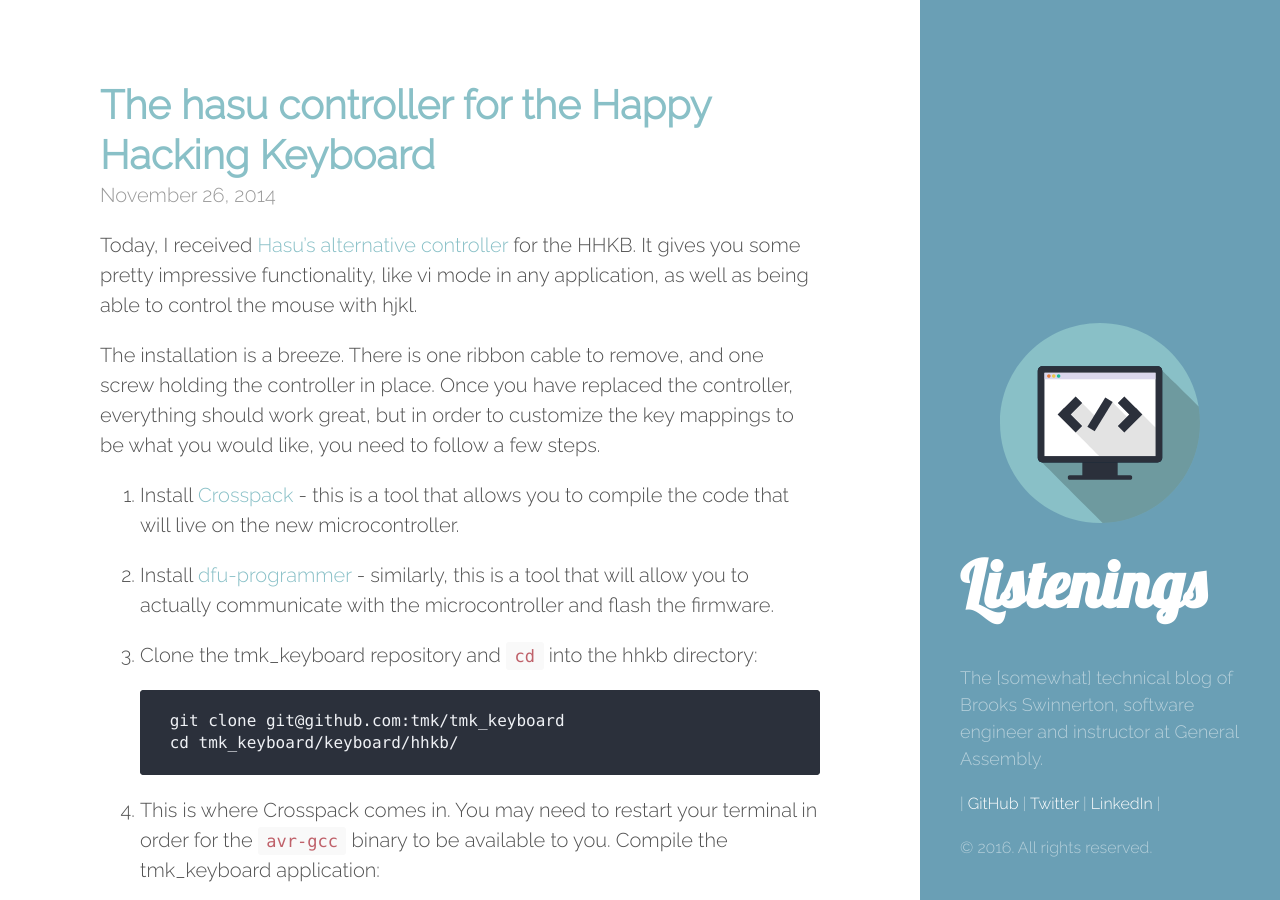
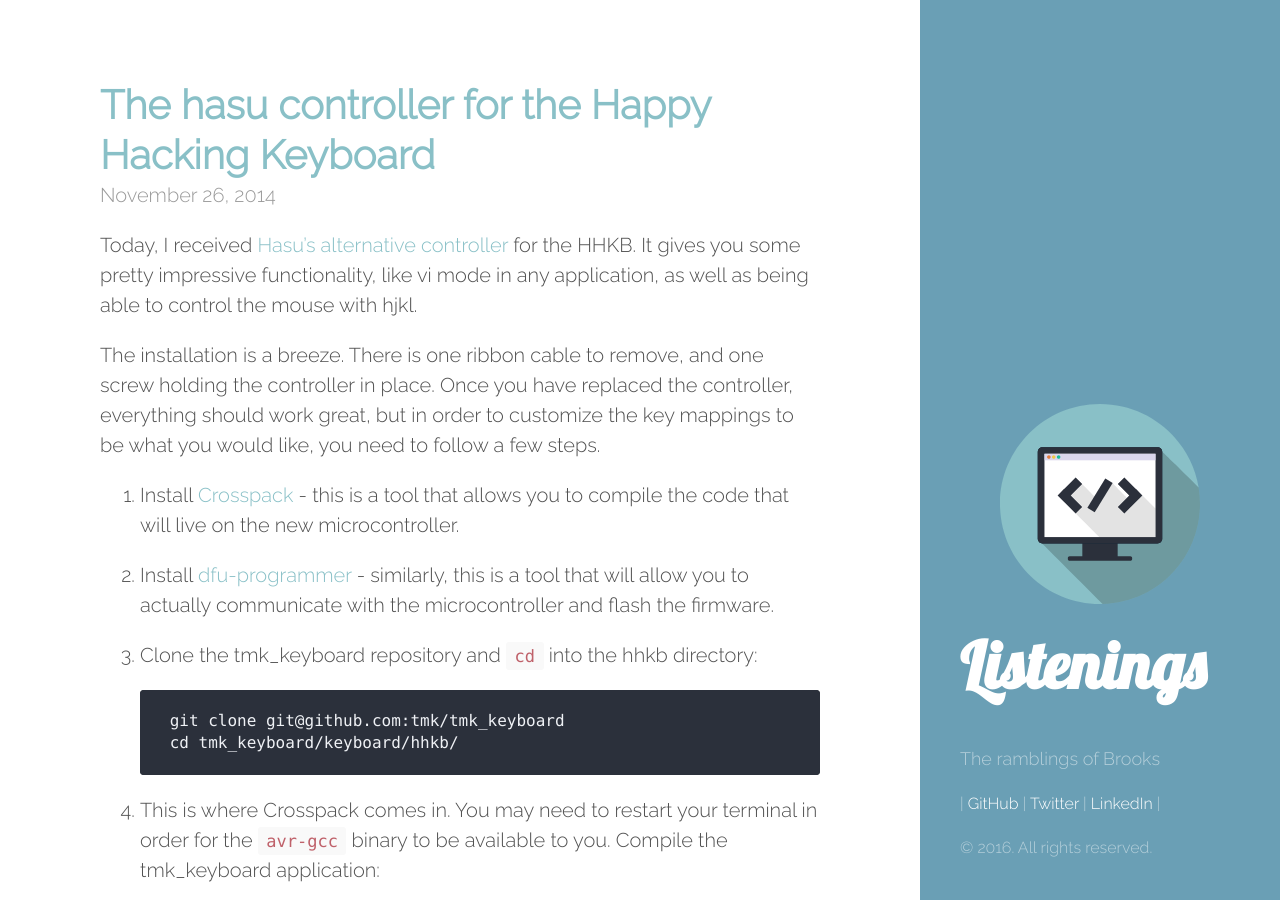
Before and after one commit to bswinnerton/blog, a Jekyll site: the page built from index.html, in a window 1280 px wide and 900 px high. Built offline with Jekyll 4.4.1, drawn with Linux system fonts in a browser that asks for light colours; Markdown is read by kramdown in place of the engine named in the settings; the list of posts is cut into pages by our own code.

```diff
--- a/_config.yml
+++ b/_config.yml
@@ -1,15 +1,14 @@
 # Dependencies
-markdown:         redcarpet
+markdown:         kramdown
 highlighter:      pygments
-gems:
-  - jekyll-sitemap
+exclude:          [vendor]
 
 # Permalinks
 permalink:        pretty
 
 # Setup
 title:            Listenings
-description:      'The [somewhat] technical blog of Brooks Swinnerton, software engineer and instructor at <a href="https://generalassemb.ly/instructors/brooks-swinnerton/2516">General Assembly</a>.'
+description:      'The ramblings of Brooks'
 url:              http://listenin.gs
 baseurl:          /
 
```
